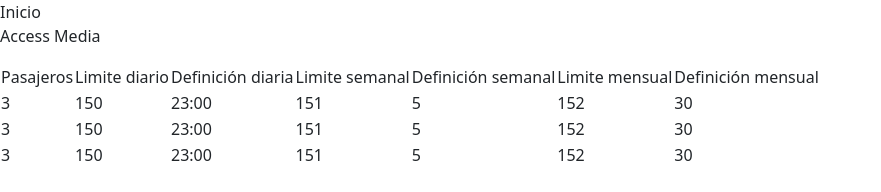
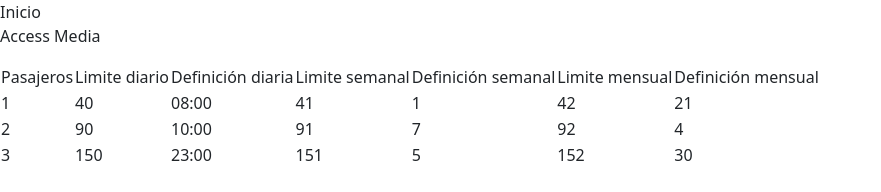
Before and after one commit to beneMati1991/proy-parcial1-v1, an Angular app: page / in a window 1280 px wide. Shown: the top 192 px of the page, without its empty margins (0-881 px from the left). Built offline with nearby package versions, Linux system fonts and the light colour scheme.

Commit message:
constructor aux for end table point

```diff
--- a/src/app/components/access-media-component/access-media-component.component.ts
+++ b/src/app/components/access-media-component/access-media-component.component.ts
@@ -47,9 +47,9 @@ export class AccessMediaComponentComponent implements OnInit {
         }else if(aux[index].tipoPeriodo == 3){
           this.event.limite3 = aux[index].limite
           this.event.definicionMensual = aux[index].definicionMensual
-          listReturn.push(this.event)
           console.log(this.event)
-
+          let c = new Aux(this.event.pasajeroId, this.event.limite1, this.event.definicionDiaria, this.event.limite2, this.event.definicionSemanal, this.event.limite3, this.event.definicionMensual)
+          listReturn.push(c)
         }
       }
     }
@@ -67,6 +67,23 @@ export interface ListaDeDescuentosLimitadasDeTarifa {
   pasajeroId: number;
 }
 
-class aux{
-  constructor(){}
+class Aux{
+
+  pasajeroId: number
+  limite1: number
+  definicionDiaria: string
+  limite2: number
+  definicionSemanal: number
+  limite3: number
+  definicionMensual: number
+
+  constructor(pasajeroId: number, limite1: number, definicionDiaria: string, limite2: number, definicionSemanal: number, limite3: number, definicionMensual: number){
+    this.pasajeroId = pasajeroId
+    this.limite1 = limite1
+    this.definicionDiaria = definicionDiaria
+    this.limite2 = limite2
+    this.definicionSemanal = definicionSemanal
+    this.limite3 = limite3
+    this.definicionMensual = definicionMensual
+  }
 }
```
